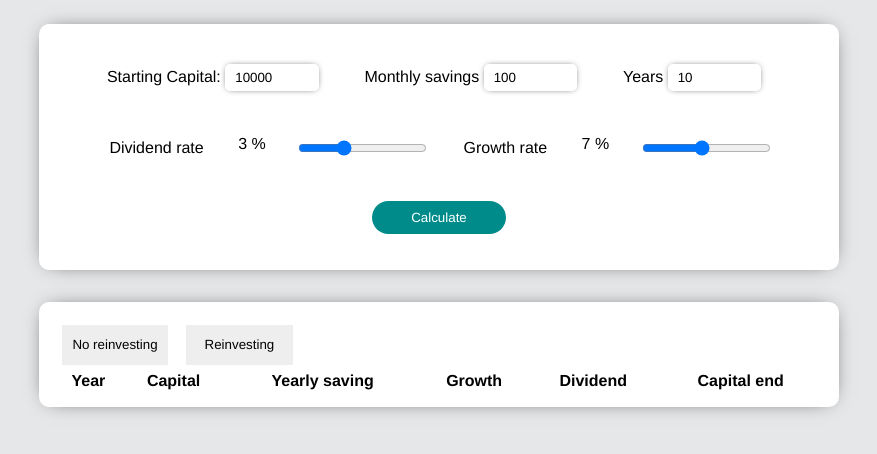
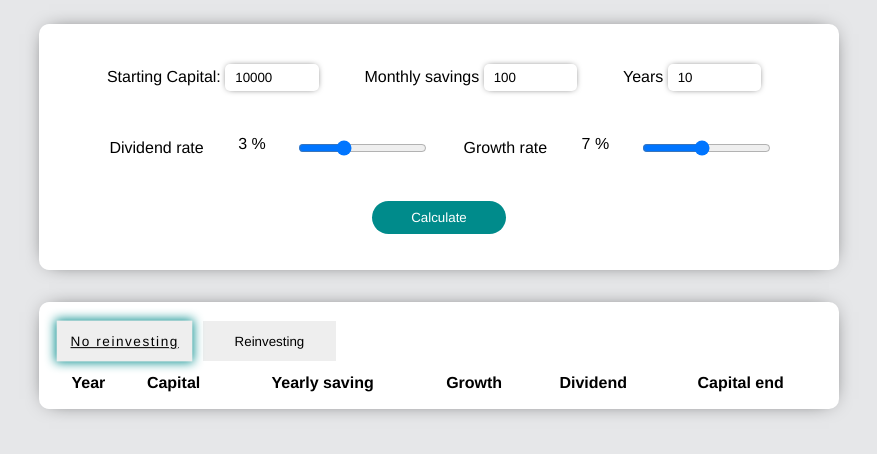
Before and after one commit to c-ohrstrom/compound-growth, a plain HTML site: page src/html/index.html in a window 1280 px wide. Both pictures are taken after a click on the button "No reinvesting". Shown: the whole page, without its empty margins (209-1086 px from the left). Drawn offline with Linux system fonts and the light colour scheme.

Commit message:
added active tab

```diff
--- a/src/css/style.css
+++ b/src/css/style.css
@@ -80,18 +80,30 @@ section label {
     margin: 0.25em;
 }
 
+.button-tab-group {
+    margin-bottom: 0.5em;
+}
+
 .button-tab {
-    width: 8em;
+    width: 10em;
     height: 3em;
-    margin: 0.5em;
+    margin: 0.25em;
+    padding: 0.75em;
     border: none;
     background-color: #eee;
     color: black;
 }
 
-.button-tab:hover {
+.button-tab:hover,
+.tab-active {
     cursor: pointer;
-    transform: scale(1.1);
+    transform: scale(1.02);
+    letter-spacing: 1.5px;
+    text-decoration: underline;
+}
+
+.tab-active {
+    box-shadow: 0 0 10px 2px darkcyan;
 }
 
 .table-compound {
--- a/src/html/index.html
+++ b/src/html/index.html
@@ -87,7 +87,7 @@
                         Reinvesting
                     </button>
                 </div>
-                <div>
+                <div class="container-table">
                     <table id="compound-result" class="table-compound">
                         <thead>
                             <th>Year</th>
@@ -100,7 +100,7 @@
                         <tbody></tbody>
                     </table>
                 </div>
-                <div class="hidden">
+                <div class="container-table hidden">
                     <table id="compound-result_dividend" class="table-compound">
                         <thead>
                             <th>Year</th>
--- a/src/js/index.js
+++ b/src/js/index.js
@@ -47,14 +47,19 @@ window.onload = () => {
 };
 
 const ToggleTab = obj => {
-    let tabs = document.querySelectorAll(".table-compound");
-    tabs.forEach(tab => {
-        tab.parentElement.classList.add("hidden");
+    let tables = document.querySelectorAll(".table-compound");
+    tables.forEach(table => {
+        table.parentElement.classList.add("hidden");
     });
     let tableToShow = document.querySelector(
         "#" + obj.getAttribute("data-target-id")
     );
+
     tableToShow.parentElement.classList.remove("hidden");
+    document.querySelectorAll(".button-tab").forEach(button => {
+        button.classList.remove("tab-active");
+    });
+    obj.classList.add("tab-active");
 };
 
 const PrintCompound = (element, result) => {
```
